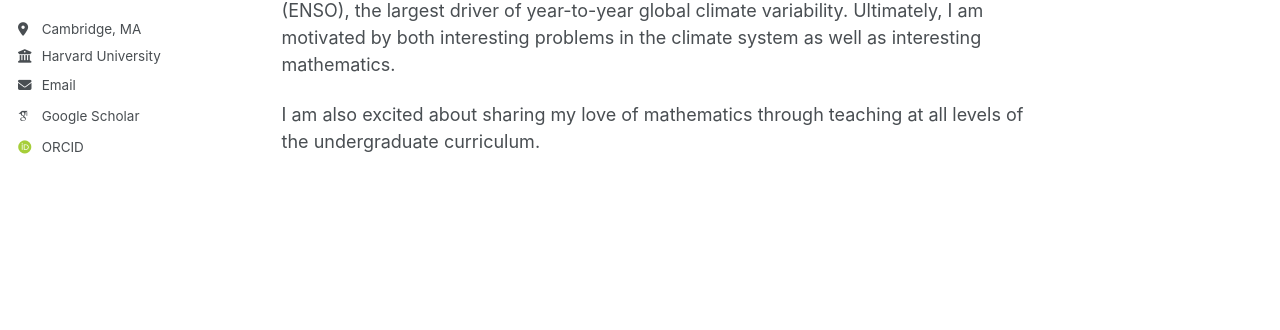
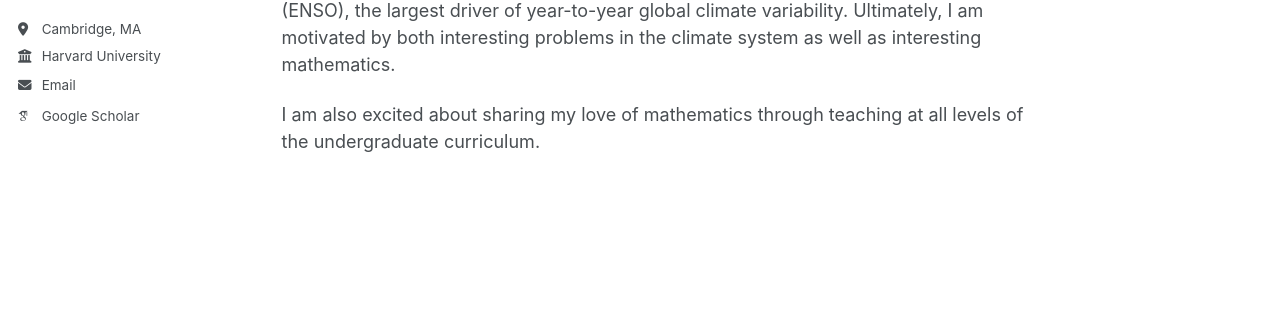
Before and after one commit to elleweeks/elleweeks.github.io, a Jekyll site: the page built from _pages/about.md, in a window 1280 px wide. Shown: the part 357-687 px from the top of the page. Built offline with Jekyll 4.4.1, drawn with Linux system fonts in a browser that asks for light colours; some web fonts are replaced; a script that is not in the unit is left out.

Commit message:
Update _config.yml

```diff
--- a/_config.yml
+++ b/_config.yml
@@ -36,7 +36,7 @@ author:
   arxiv            : # URL - Update with the correct link to your profile
   googlescholar    : "https://scholar.google.com/citations?user=LNl2tWsAAAAJ&hl=en&oi=ao"
   impactstory      : # URL
-  orcid            : "https://orcid.org/0000-0002-4317-4444"
+  orcid            : # "https://orcid.org/0000-0002-4317-4444"
   semantic         : # URL
   pubmed           : # URL
   researchgate     : # URL
```
